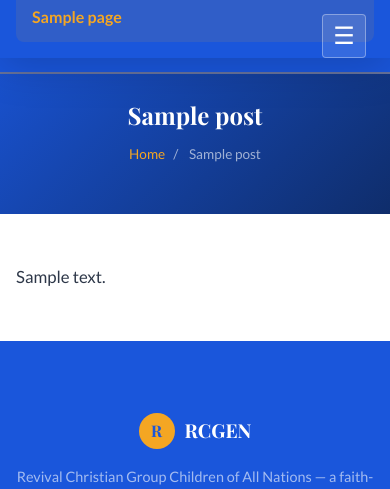
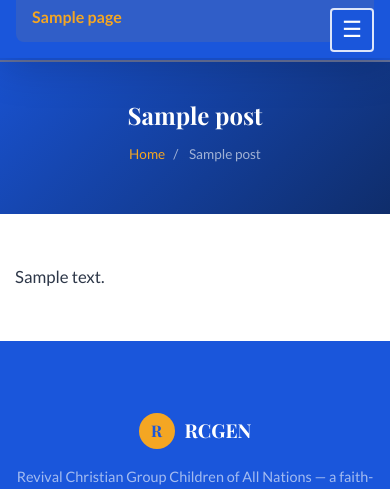
Before and after one commit to ghydalangul-tech/rcgen-global-app, a WordPress theme: template wp-content/themes/rcgen-theme/page.php in a window 390 px wide. Shown: the top 489 px of the page. Run offline with PHP 8.4 and a stand-in for WordPress, Linux system fonts and the light colour scheme; the site name, menu and one post (Sample post) are stand-ins, and other content is empty; some libraries are stand-ins or nearby versions.

Commit message:
Fix mobile display: logo, hamburger, hero layout, section padding
style.css — line-by-line changes:
  Line ~1955: #hero gains align-items:flex-start on mobile (text visible
    below fixed header, not hidden behind it)
  Line ~1957: .hero-content padding-top reduced 100px → 80px (below
    60px header + 20px gap)
  Lines 2112–2210 (NEW block — MOBILE DISPLAY OVERRIDES):
    • #site-header: background forced #1a56db (solid Royal Blue)
    • .nav-wrapper: height 60px / max-height 70px / padding 0 16px
    • .site-logo img, .custom-logo, header img: max-width 80px !important,
      max-height 50px !important — logo shrunk on mobile
    • .site-logo .logo-icon: 36×36px, 1rem font
    • .site-logo .logo-tagline: display:none (saves horizontal space)
    • .site-branding / .site-branding img: max-width 100px, max-height 60px
    • .nav-toggle: background #1a56db !important, border 2px solid
      rgba(255,255,255,0.85) !important — white border on Royal Blue
    • .nav-toggle .toggle-open/.toggle-close: color #ffffff !important
    • .nav-toggle.open / :hover: #0f2d6b bg, gold border
    • #hero: align-items flex-start, padding-top 0
    • .hero-content: padding-top 80px !important, padding 16px sides
    • .hero-content h1: font-size 2rem !important (exactly 32px cap)
    • .hero-content h1 .text-gold: color #f4a623 !important
      ("Communities" guaranteed gold)
    • .hero-ctas: flex-direction column, align-items stretch, full width
    • .hero-ctas .btn: width/max-width 100% !important, display flex
    • section: padding-left/right 0 (container handles gutter)
    • .container: padding 15px sides !important, max-width 100% !important

front-page.php — lines changed:
  Line 48: home_url('/donate') → home_url('/donations')  [hero CTA]
  Line 470: home_url('/donate') → home_url('/donations')  [donate CTA banner]

https://claude.ai/code/session_018DBP7syWgekgUzncGgJvvn

```diff
--- a/wp-content/themes/rcgen-theme/front-page.php
+++ b/wp-content/themes/rcgen-theme/front-page.php
@@ -45,7 +45,7 @@ $hero_subtext = get_theme_mod(
     </h1>
     <p><?php echo esc_html( $hero_subtext ); ?></p>
     <div class="hero-ctas">
-      <a href="<?php echo esc_url( home_url( '/donate' ) ); ?>" class="btn btn-primary">
+      <a href="<?php echo esc_url( home_url( '/donations' ) ); ?>" class="btn btn-primary">
         &#x2764;&nbsp;<?php esc_html_e( 'Donate Now', 'rcgen-theme' ); ?>
       </a>
       <a href="#organisations" class="btn btn-outline">
@@ -467,7 +467,7 @@ $hero_subtext = get_theme_mod(
     <h2 id="donate-heading"><?php esc_html_e( 'Your Gift Changes Lives in Vrygrond', 'rcgen-theme' ); ?></h2>
     <p><?php esc_html_e( 'Every rand you give goes directly to feeding children, educating learners, and supporting families in need. Give today — and join the mission.', 'rcgen-theme' ); ?></p>
     <div class="donate-cta-actions">
-      <a href="<?php echo esc_url( home_url( '/donate' ) ); ?>" class="btn btn-primary">
+      <a href="<?php echo esc_url( home_url( '/donations' ) ); ?>" class="btn btn-primary">
         &#x2764;&nbsp;<?php esc_html_e( 'Donate Now', 'rcgen-theme' ); ?>
       </a>
       <a href="<?php echo esc_url( home_url( '/volunteer' ) ); ?>" class="btn btn-outline">
--- a/wp-content/themes/rcgen-theme/style.css
+++ b/wp-content/themes/rcgen-theme/style.css
@@ -1952,9 +1952,9 @@ p:last-child { margin-bottom: 0; }
   img, video, iframe, table { max-width: 100%; }
 
   /* --- Hero --- */
-  #hero { min-height: 100svh; min-height: 100vh; }
+  #hero { min-height: 100svh; min-height: 100vh; align-items: flex-start; }
   .hero-content {
-    padding-top: 100px;
+    padding-top: 80px;
     padding-bottom: 60px;
     max-width: 100%;
   }
@@ -2108,3 +2108,143 @@ p:last-child { margin-bottom: 0; }
   /* Grid helpers single col */
   .grid-2 { grid-template-columns: 1fr; }
 }
+
+/* =========================================================
+   MOBILE DISPLAY OVERRIDES
+   Targeted fixes for header, logo, hamburger, hero, padding
+   ========================================================= */
+@media (max-width: 767px) {
+
+  /* ── 1. Header: compact height, solid Royal Blue ── */
+  #site-header {
+    background: #1a56db;
+  }
+
+  .nav-wrapper {
+    height: 60px;
+    max-height: 70px;
+    padding: 0 16px;
+  }
+
+  /* ── 2. Logo: max 80px wide / 50px tall on mobile ── */
+  .site-logo img,
+  .custom-logo,
+  .site-logo a img,
+  .site-logo .wp-custom-logo,
+  header img {
+    max-width: 80px !important;
+    max-height: 50px !important;
+    width: auto !important;
+    height: auto !important;
+    object-fit: contain;
+  }
+
+  /* Fallback text logo: tighten size */
+  .site-logo .logo-icon {
+    width: 36px;
+    height: 36px;
+    font-size: 1rem;
+  }
+
+  .site-logo .logo-name    { font-size: 1.05rem; }
+  .site-logo .logo-tagline { display: none; }
+
+  /* WordPress .site-branding wrapper (core/Bizberg) */
+  .site-branding {
+    max-width: 100px !important;
+  }
+  .site-branding img {
+    max-height: 60px !important;
+    height: auto !important;
+    width: auto !important;
+  }
+
+  /* ── 3. Hamburger ☰: white glyph, Royal Blue bg, white border ── */
+  .nav-toggle {
+    background: #1a56db !important;
+    border: 2px solid rgba(255,255,255,0.85) !important;
+    width: 44px;
+    height: 44px;
+  }
+
+  .nav-toggle .toggle-open,
+  .nav-toggle .toggle-close {
+    color: #ffffff !important;
+    font-size: 1.4rem !important;
+  }
+
+  .nav-toggle:hover,
+  .nav-toggle.open {
+    background: #0f2d6b !important;
+    border-color: #f4a623 !important;
+  }
+
+  /* ── 4. Hero: text starts below fixed 60px header ── */
+  #hero {
+    align-items: flex-start;
+    padding-top: 0;
+  }
+
+  .hero-content {
+    padding-top: 80px !important;   /* 60px header + 20px gap */
+    padding-left: 16px;
+    padding-right: 16px;
+    text-align: center;
+    width: 100%;
+  }
+
+  /* h1 exactly 2rem = 32px max */
+  .hero-content h1 {
+    font-size: 2rem !important;
+    line-height: 1.3;
+    overflow-wrap: break-word;
+    word-break: break-word;
+  }
+
+  /* "Communities" last word: gold */
+  .hero-content h1 .text-gold {
+    color: #f4a623 !important;
+  }
+
+  /* Both hero buttons: full width, stacked */
+  .hero-ctas {
+    flex-direction: column !important;
+    align-items: stretch !important;
+    width: 100%;
+    max-width: 320px;
+    margin: 0 auto;
+    gap: 12px;
+  }
+
+  .hero-ctas .btn {
+    width: 100% !important;
+    max-width: 100% !important;
+    display: flex !important;
+    justify-content: center;
+    box-sizing: border-box;
+  }
+
+  /* ── 5. All sections: 15px horizontal padding, no overflow ── */
+  body {
+    overflow-x: hidden;
+    max-width: 100vw;
+  }
+
+  section {
+    padding-left: 0;
+    padding-right: 0;
+    overflow-x: hidden;
+  }
+
+  .container {
+    padding-left: 15px !important;
+    padding-right: 15px !important;
+    max-width: 100% !important;
+    box-sizing: border-box;
+  }
+
+  /* Ensure nothing bleeds out */
+  * {
+    max-width: 100%;
+  }
+}
```
